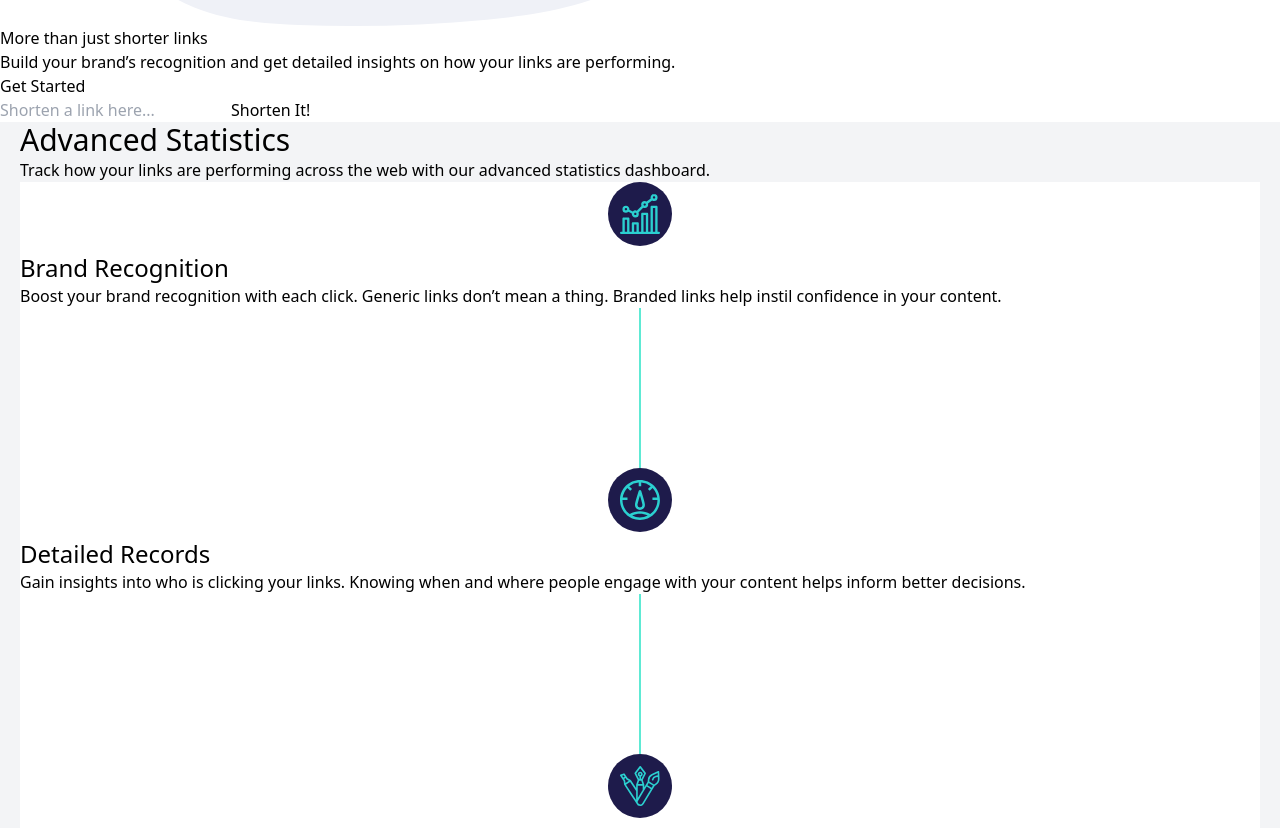
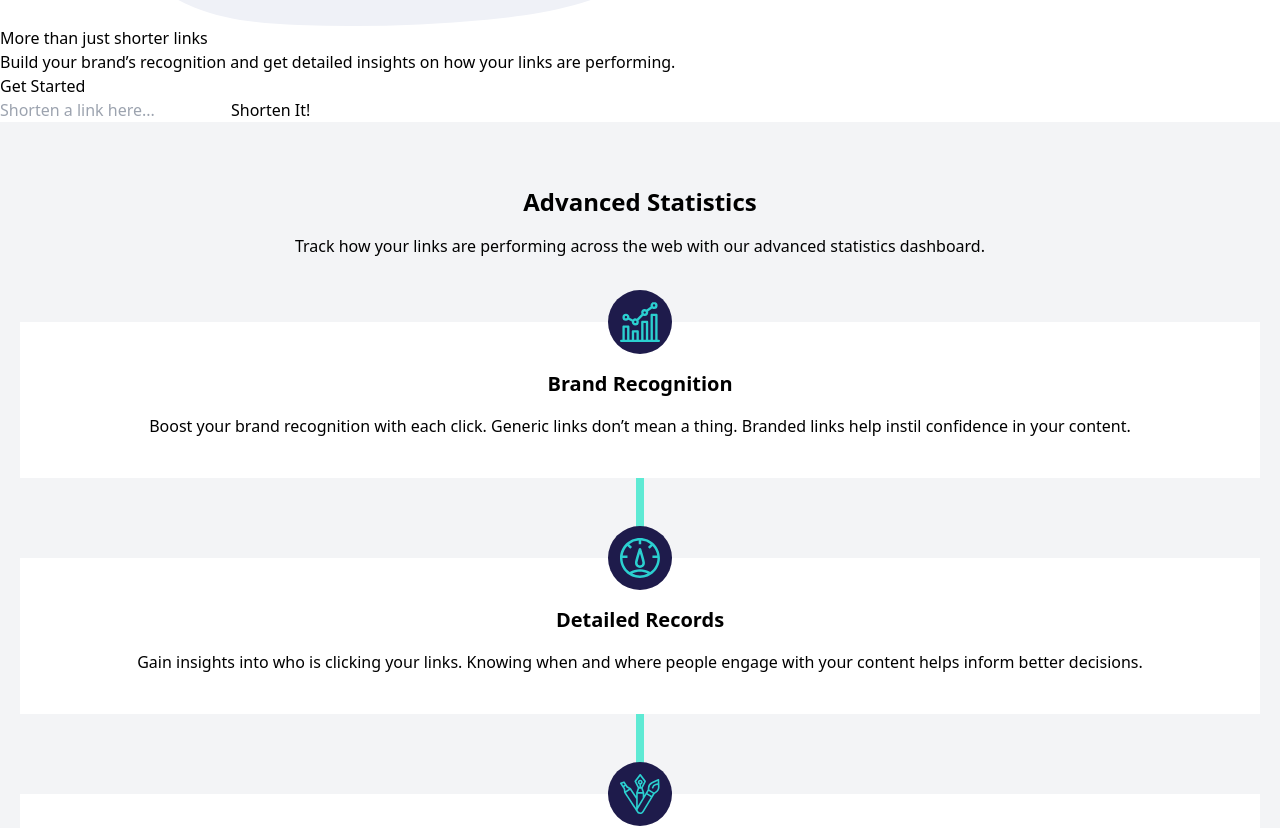
Before and after one commit to velardejm/shorten-url, a Next.js app: page / in a window 1280 px wide. Shown: the part 480-1308 px from the top of the page. Built offline with nearby package versions, Linux system fonts and the light colour scheme.

Commit message:
Update Features sectio styling.

```diff
--- a/components/features/feature-cards/CardContainer.js
+++ b/components/features/feature-cards/CardContainer.js
@@ -2,12 +2,18 @@ import CardContent from "./CardContent";
 import CardIcon from "./CardIcon";
 
 export default function CardContainer({ feature, isLastItem }) {
+  return (
+    <>
+      <div className="bg-white pb-10">
+        <CardIcon iconUrl={feature.iconUrl} />
+        <CardContent feature={feature} />
+      </div>
 
-  return (
-    <div className="bg-white">
-      <CardIcon iconUrl={feature.iconUrl}/>
-      <CardContent feature={feature} />
-      <div className={`w-0.5 h-40 bg-teal-300 mx-auto ${isLastItem ? 'hidden' : 'block'}`}></div>
-    </div>
+      <div
+          className={`w-2 h-20 bg-teal-300 mx-auto ${
+            isLastItem ? "hidden" : "block"
+          }`}
+        ></div>
+    </>
   );
 }
--- a/components/features/feature-cards/CardContent.js
+++ b/components/features/feature-cards/CardContent.js
@@ -1,7 +1,7 @@
 export default function CardContent({ feature, first }) {
   return (
-    <div>
-      <h2 className={` ${first ? 'text-3xl' : 'text-2xl'}`}>{feature.title}</h2>
+    <div className={`text-center mx-10 ${first ? 'pt-16 mb-16' : ''}`}>
+      <h2 className={`font-bold mb-4 ${first ? 'text-2xl' : 'text-xl'}`}>{feature.title}</h2>
       <p>{feature.description}</p>
     </div>
   );
--- a/components/features/feature-cards/CardIcon.js
+++ b/components/features/feature-cards/CardIcon.js
@@ -1,7 +1,7 @@
 export default function CardIcon({ iconUrl }) {
     return (
-        <div className="text-center">
-            <div className="inline-block bg-indigo-950 p-3 rounded-full">
+        <div className="relative h-12">
+            <div className="absolute left-[calc(50%-32px)] top-[-32px] bg-indigo-950 p-3 rounded-full">
                 <img className="w-10 h-10" src={iconUrl} />
             </div>
         </div>
```
Also changed, not shown: components/features/Features.js (+9 -4 lines).
